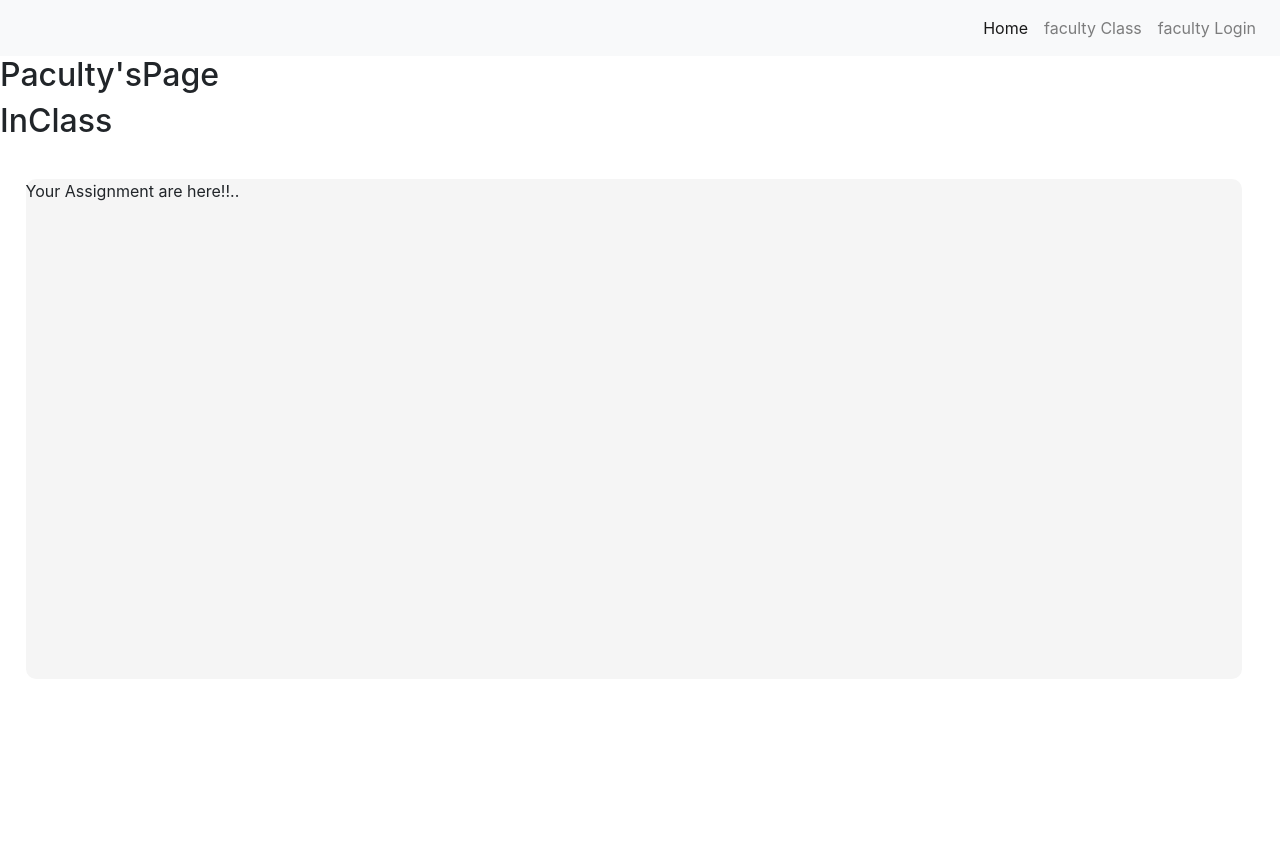
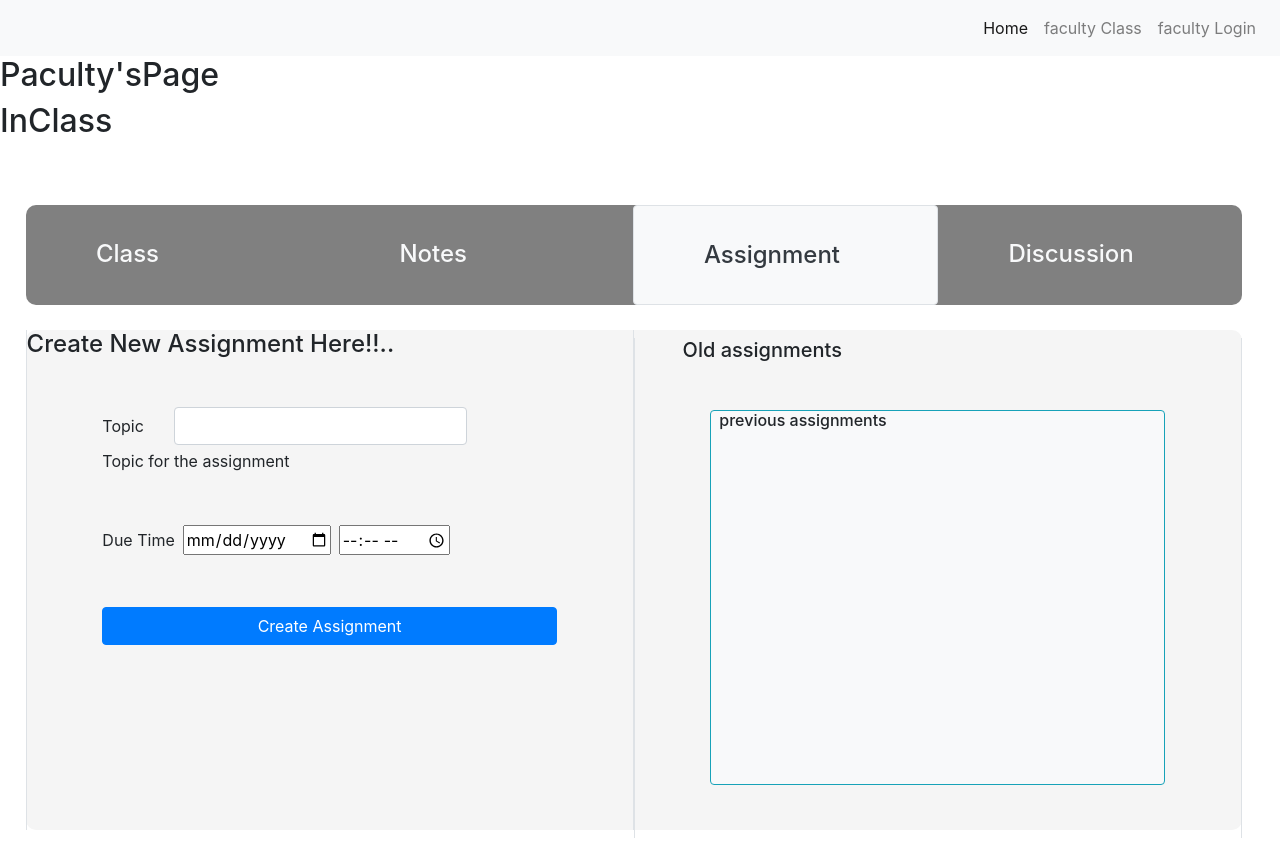
Before and after one commit to SanketKumar75/Collify, a React (Create React App) app in the folder client/: page /faculty/assignment in a window 1280 px wide. Before the commit the page ends 800 px from the top, so only its background shows below. Built offline with nearby package versions, Linux system fonts and the light colour scheme.

Commit message:
Except discussion rest of ui done , JS to be done next

```diff
--- a/client/src/App.css
+++ b/client/src/App.css
@@ -95,20 +95,22 @@
   border-radius: 10px;
 
   margin-left: 2%;
-  margin-top: 3%;
+  margin-top: 0%;
   height: 500px;/*maybe you are looking for this  %*/
-  margin-bottom: 5%;
+  margin-bottom: 2%;
   width: 95%;
   display: flex;
+  flex-direction: row;
 }
 .Options{
-  border-radius:  10px 10px 0px 0px;
+  border-radius:  10px 10px 10px 10px;
 
   background: grey;
   display: flex;
   flex-direction: row;
   flex: 1;
-  height: 100px
+  height: 100px;
+  margin-top: 5%;
 }
 .Option{
   align-items: center;
@@ -119,6 +121,6 @@
   height: 100px;
 }
 .Option h4{
-  margin-top: 20%;
+  margin-top: 10%;
   margin-left: 20%;
 }
--- a/client/src/faculty-comp/Assignment.js
+++ b/client/src/faculty-comp/Assignment.js
@@ -1,16 +1,61 @@
 import React from 'react';
 
+import {Route} from 'react-router-dom';
+import {NavLink} from 'react-router-dom';
 
 const Assignment = () => {
     return (
         <>
         <div>
             <h2>InClass</h2>
+            <div className="Options Content">
+
+                   <NavLink className=" nav-link col text-secondry " to="/faculty/class"><div className="Option text-light"><h4>Class</h4></div></NavLink>
+                   <NavLink className=" nav-link col text-secondry " to="/faculty/notes"><div className="Option text-light"><h4>Notes</h4></div></NavLink>
+                   <NavLink className=" nav-link col text-secondry bg-light  border rounded " to="/faculty/assignment"><div className="Option text-dark"><h4>Assignment</h4></div></NavLink>
+                   <NavLink className=" nav-link col text-secondry " to="/faculty/disscussion"><div className="Option text-light"><h4>Discussion</h4></div></NavLink>
+
+
+                </div>
         </div>
-            <div className="Content">
+        <div className="Content">
+                <div className="w-50 h-100 ht border border-top-0 border-start-0 border-bottom-0 border-end-1 ">
 
-                Your Assignment are here!!..
+                    <h4 className="w-75 h-10">Create New Assignment Here!!..</h4>
+                    <div className=" mr-auto ml-auto mt-5 h-75 w-75 ">
+                    <div class="row g-3 align-items-center">
+                        <div class="col-auto">
+                            <label for="inputPassword6" class="col-form-label">Topic</label>
+                        </div>
+                        <div class="col-8">
+                            <input type="text" id="" className="form-control" aria-describedby="" />
+                        </div>
+                        <div class="col-auto
+                        ">
+                            <span id="" className="form-text">
+                            Topic for the assignment
+                            </span>
+                        </div>
+                        </div>
+                        <br /><br />
+                        <label for="inputPassword6" class="col-form-label">Due Time</label>
+                        <input type="date"  className=" ml-2 col-form-control" aria-describedby="" />
+                        <input type="time"  className=" ml-2 col-form-control" aria-describedby="" />
 
+                    <button type="button" className="col btn btn-primary ml-0 mt-5">Create Assignment</button>
+                    </div>
+                </div>
+
+
+
+
+
+                <div className="w-50 h-100 mt-2  border border-top-0 border-start-1 border-bottom-0 border-end-0">
+                <h5  className="ml-5"> Old assignments</h5>
+                <div class="border rounded  border-1 border-info mr-auto ml-auto mt-5 h-75 w-75 bg-light">
+                    <h6 className="ml-2"> previous assignments</h6>
+                    </div>
+                </div>
             </div>
         </>
     )
--- a/client/src/faculty-comp/Disscussion.js
+++ b/client/src/faculty-comp/Disscussion.js
@@ -1,11 +1,22 @@
 import React from 'react';
 
+import {Route} from 'react-router-dom';
+import {NavLink} from 'react-router-dom';
 
 const Discussion = () => {
     return (
         <>
         <div>
             <h2>InClass</h2>
+            <div className="Options Content">
+
+                        <NavLink className=" nav-link col text-secondry " to="/faculty/class"><div className="Option text-light"><h4>Class</h4></div></NavLink>
+                        <NavLink className=" nav-link col text-secondry " to="/faculty/notes"><div className="Option text-light"><h4>Notes</h4></div></NavLink>
+                        <NavLink className=" nav-link col text-secondry " to="/faculty/assignment"><div className="Option text-light"><h4>Assignment</h4></div></NavLink>
+                        <NavLink className="nav-link col text-secondry bg-light  border rounded " to="/faculty/disscussion"><div className="Option text-dark"><h4>Discussion</h4></div></NavLink>
+
+
+                     </div>
         </div>
             <div className="Content">
 
--- a/client/src/faculty-comp/FacClass.js
+++ b/client/src/faculty-comp/FacClass.js
@@ -13,18 +13,19 @@ const FacClass = () => {
         <>
         <div>
             <h2>InClass</h2>
-        </div>
-            <div className="Content">
+            <div className="Options Content">
 
-                <div className="Options">
-
-                   <NavLink className=" nav-link col text-secondry " to="/faculty/class"><div className="Option text-light"><h4>Class</h4></div></NavLink>
+                   <NavLink className=" nav-link col text-secondry bg-light  border rounded" to="/faculty/class"><div className="Option text-dark"><h4>Class</h4></div></NavLink>
                    <NavLink className=" nav-link col text-secondry " to="/faculty/notes"><div className="Option text-light"><h4>Notes</h4></div></NavLink>
                    <NavLink className=" nav-link col text-secondry " to="/faculty/assignment"><div className="Option text-light"><h4>Assignment</h4></div></NavLink>
                    <NavLink className=" nav-link col text-secondry " to="/faculty/disscussion"><div className="Option text-light"><h4>Discussion</h4></div></NavLink>
 
 
                 </div>
+        </div>
+            <div className="Content">
+
+
                 <div className="Class-Body">
 
 
--- a/client/src/faculty-comp/Notes.js
+++ b/client/src/faculty-comp/Notes.js
@@ -1,17 +1,39 @@
 import React from 'react';
+
+import {Route} from 'react-router-dom';
+import {NavLink} from 'react-router-dom';
 
 const Notes = () => {
     return (
         <>
         <div>
             <h2>InClass</h2>
+            <div className="Options Content">
+
+                        <NavLink className=" nav-link col text-secondry " to="/faculty/class"><div className="Option text-light"><h4>Class</h4></div></NavLink>
+                        <NavLink className=" nav-link col text-secondry bg-light  border rounded" to="/faculty/notes"><div className="Option text-dark"><h4>Notes</h4></div></NavLink>
+                        <NavLink className=" nav-link col text-secondry " to="/faculty/assignment"><div className="Option text-light"><h4>Assignment</h4></div></NavLink>
+                        <NavLink className=" nav-link col text-secondry " to="/faculty/disscussion"><div className="Option text-light"><h4>Discussion</h4></div></NavLink>
+
+
+                     </div>
         </div>
             <div className="Content">
+                <div className="w-50 h-100 bg-light ">
 
-                <h3>Your Notes are here!!..</h3>
+                    <h3 className="w-75 h-50">Your Notes are here!!..</h3>
 
-                <div className=" ml-5 mt-5 h-25 w-25">
-                <button type="button" className="btn btn-primary ml-0 mt-0 h-50">Upload Notes</button>
+                    <div className=" mr-auto ml-auto mt-0 h-25 w-50 bg-light">
+                    <button type="button" className="btn btn-primary mr-auto ml-auto h-50">Upload New Notes</button>
+                    </div>
+
+                </div>
+                <div className="w-50 h-100 mt-50">
+                <h5  className="ml-5"> Previously Uploaded Notes Here...</h5>
+                <div class="border rounded  border-1 border-info mr-auto ml-auto mt-5 h-75 w-75 bg-light">
+                    <h6 className="ml-2"> here are your previously
+                     uploaded marks and stuff</h6>
+                    </div>
                 </div>
             </div>
         </>
```
